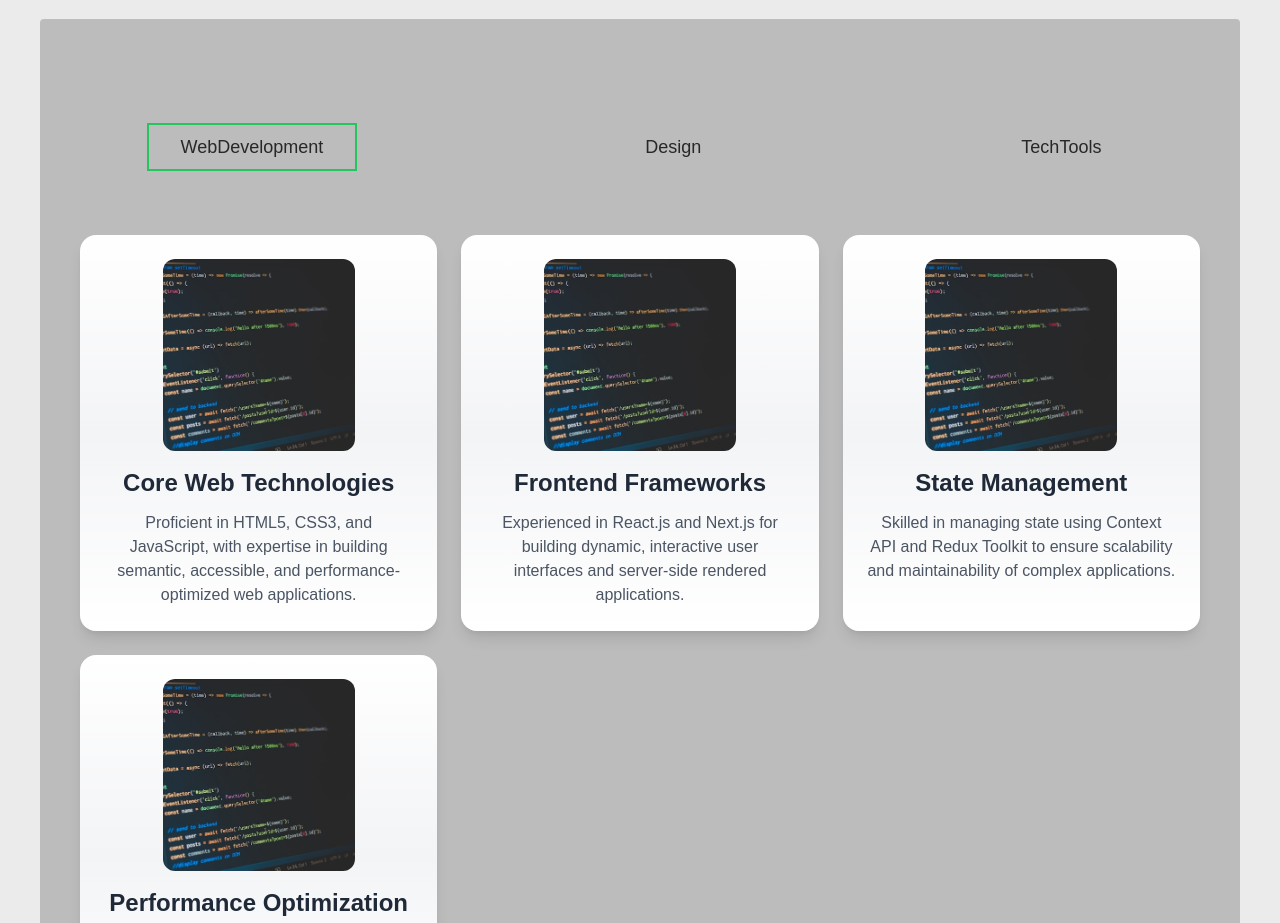
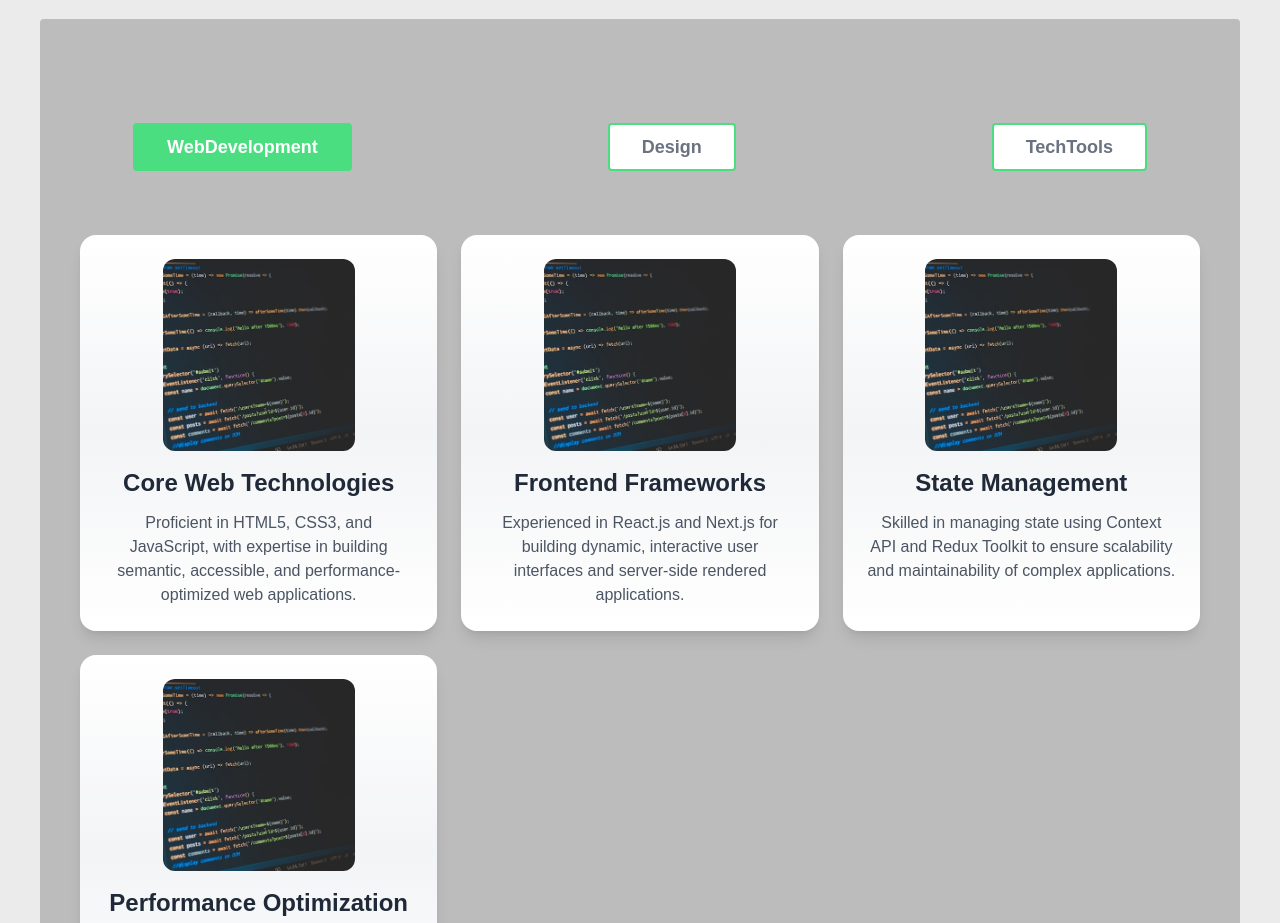
Before and after one commit to shay122990/next-portfolio, a Next.js app: page / in a window 1280 px wide. Shown: the part 3120-4043 px from the top of the page. Built offline with nearby package versions, Linux system fonts and the light colour scheme; a web font is replaced by a local one.

Commit message:
tab button - style - coclor change

```diff
--- a/src/app/components/tab-button/TabButton.tsx
+++ b/src/app/components/tab-button/TabButton.tsx
@@ -7,15 +7,17 @@ type TabButtonProps = {
 const TabButton = ({ tab, isActive, onClick }: TabButtonProps) => {
   return (
     <button
-        className={`py-2 px-6 text-lg ${
+      onClick={onClick}
+      className={`py-2 px-6 lg:px-8 text-md md:text-base  lg:text-lg font-semibold rounded text-gray-500 transition-all duration-300
+      ${
         isActive
-            ? "border-2 border-green-500"
-            : " hover:text-green-500"
-        }  lg:px-8 text-xs md:text-base lg:text-lg`}
-        onClick={onClick}
+          ? "bg-green-400 text-white border-2 border-green-400"
+          : "border-2  border-green-400 bg-white  hover:border-blue-500"
+      }`}
     >
       {tab}
     </button>
   );
 };
-export default TabButton
+
+export default TabButton;
```
Lines whose indentation alone changed are shown as unchanged.
